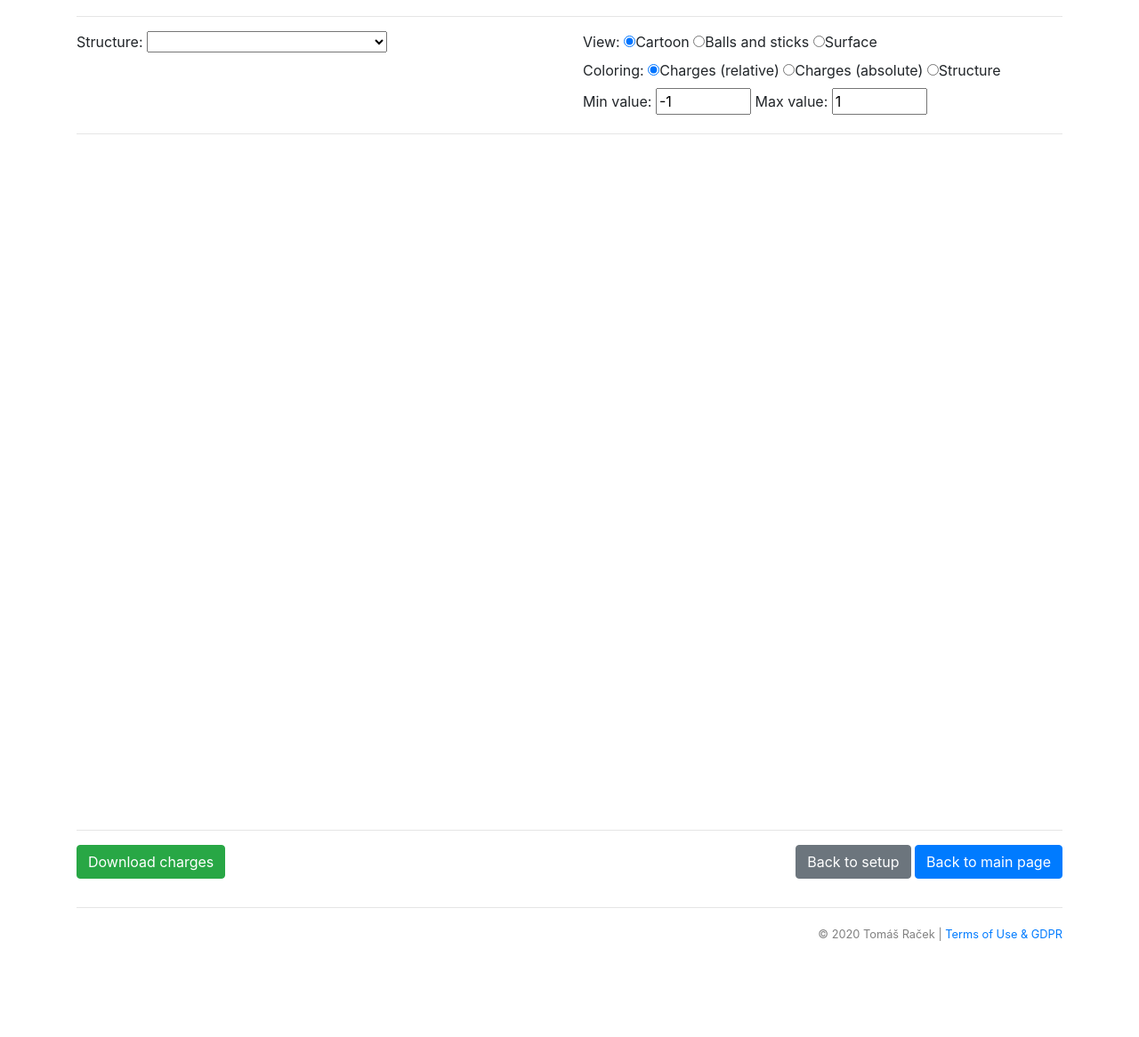
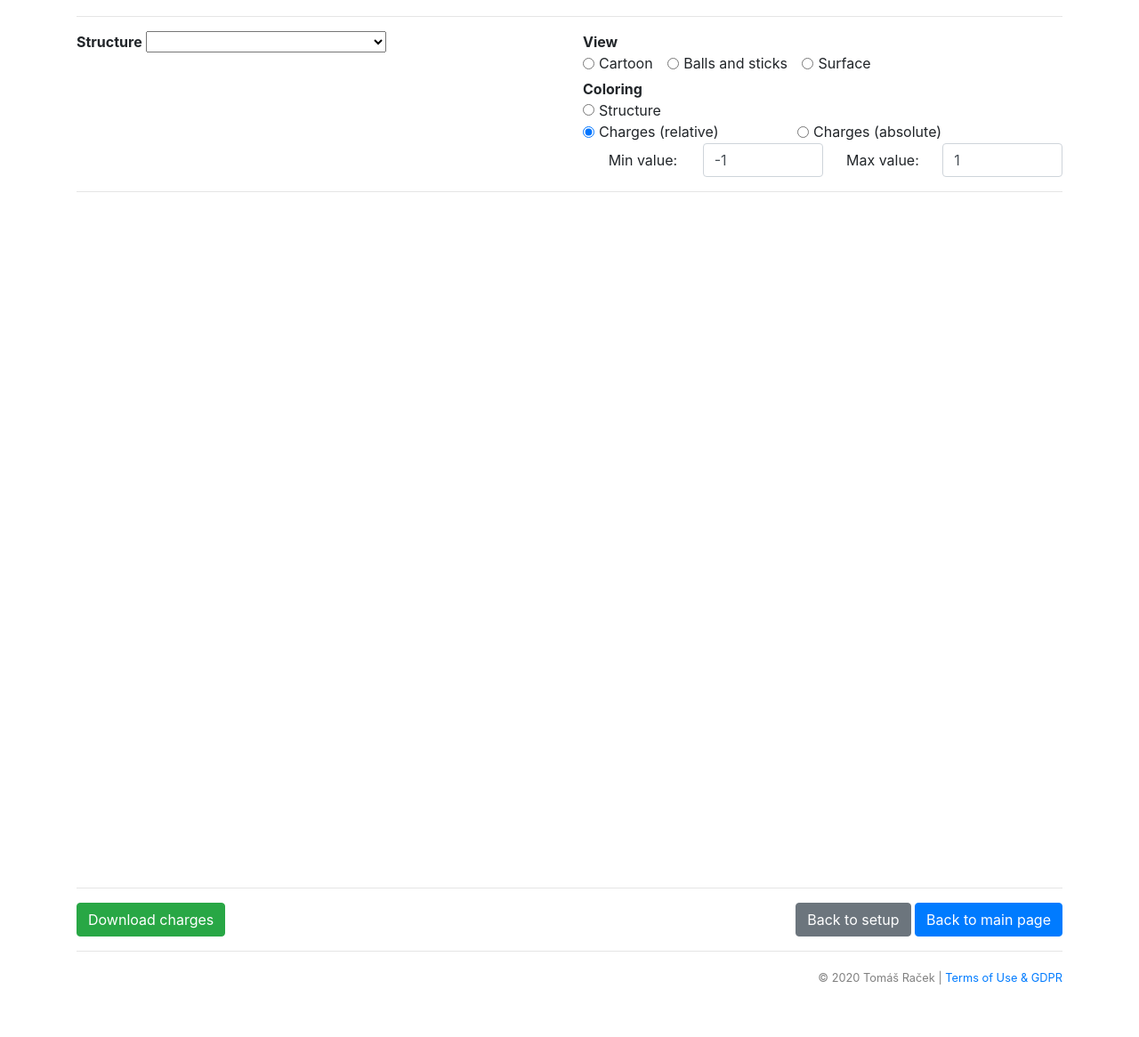
Before and after one commit to sb-ncbr/AtomicChargeCalculator2, a Flask app: template app/templates/results.html in a window 1280 px wide. Shown: the part 234-1400 px from the top of the page at 89% size. Before the commit the page ends 1292 px from the top, so only its background shows below. Run offline with Flask 2, Linux system fonts and the light colour scheme; the template is opened without the code that fills it, so the values that code supplies are empty; parts of the project's set-up code (start-up, migrations or seed data) failed here and were passed over; some libraries are stand-ins or nearby versions; some web fonts are replaced.

Commit message:
[www] Improve style of the form controls

```diff
--- a/app/templates/results.html
+++ b/app/templates/results.html
@@ -13,7 +13,8 @@
     <div class="container mt-5 p-3">
         <div class="row">
             <div class="col">
-            <h1 style="margin-bottom: 30px" class="font-weight-bold">Atomic Charge Calculator <span style="color: #28a745">II</span></h1>
+                <h1 style="margin-bottom: 30px" class="font-weight-bold">Atomic Charge Calculator <span
+                        style="color: #28a745">II</span></h1>
             </div>
         </div>
         <div class="row">
@@ -29,8 +30,8 @@
         </div>
         <hr>
         <div class="row">
-        <div class="col-12 col-md-6">
-            <label for="structure_select">Structure:</label>
+            <div class="form-group col-12 col-md-6">
+                <label class="font-weight-bold form-control-label" for="structure_select">Structure</label>
                 <select id="structure_select" name="structure_select" style="width:50%">
                     {% for k in structures %}
                         <option value="{{ k }}">{{ k.split(':')[1].strip() }}</option>
@@ -38,22 +39,57 @@
                 </select>
             </div>
             <div class="col-12 col-md-6">
-            View:
-            <label title="Cartoon representation" ><input type="radio" name="view" value="Cartoon" checked>Cartoon</label>
-            <label title="Balls and sticks representation"><input type="radio" name="view" value="Balls and sticks" >Balls and sticks</label>
-            <label title="Surface representation"><input type="radio" name="view" value="Surface" >Surface</label>
-            <br>
-            Coloring:
-            <label title="Use coloring based on the largest absolute charge value" ><input type="radio" name="colors" value="Relative" checked>Charges (relative)</label>
-            <label title="Use coloring based on the specified values below"><input type="radio" name="colors" value="Absolute" >Charges (absolute)</label>
-            <label title="Use coloring based on the structure"><input type="radio" name="colors" value="Structure" >Structure</label>
-            <br>
-            <label for="min_value">Min value:</label>
-            <input type="number" id="min_value" name="min_value" min="-5" max="5" step="0.1" value="-1">
-            <label for="max_value">Max value:</label>
-            <input type="number" id="max_value" name="max_value" min="-5" max="5" step="0.1" value="1">
+                <fieldset class="row form-group mb-1">
+                        <legend class="font-weight-bold col-form-label col-lg-2 col-md-3 pb-0 pt-0">View</legend>
+                        <div class="col">
+                            <div class="form-check form-check-inline" title="Cartoon representation">
+                                <input class="form-check-input" type="radio" name="view" id="view_cartoon"
+                                       value="Cartoon">
+                                <label class="form-check-label" for="view_cartoon">Cartoon</label>
                             </div>
-
+                            <div class="form-check form-check-inline" title="Balls and sticks representation">
+                                <input class="form-check-input" type="radio" name="view" id="view_bas"
+                                       value="Balls and sticks">
+                                <label class="form-check-label" for="view_bas">Balls and sticks</label>
+                            </div>
+                            <div class="form-check form-check-inline" title="Surface representation">
+                                <input class="form-check-input" type="radio" name="view" id="view_surface"
+                                       value="Surface">
+                                <label class="form-check-label" for="view_surface">Surface</label>
+                            </div>
+                        </div>
+                </fieldset>
+                <fieldset class="row form-group mb-0">
+                        <legend class="font-weight-bold col-form-label col-lg-2 col-md-3 pb-0 pt-0">Coloring</legend>
+                        <div class="col">
+                            <div class="form-check form-check-inline col" title="Use coloring based on the structure">
+                                <input class="form-check-input" type="radio" name="colors" id="colors_structure"
+                                       value="Structure">
+                                <label class="form-check-label" for="colors_structure">Structure</label>
+                            </div>
+                            <div class="form-check form-check-inline col-lg-5" title="Use coloring based on the largest absolute charge value">
+                                <input class="form-check-input" type="radio" name="colors" id="colors_relative"
+                                       value="Relative" checked>
+                                <label class="form-check-label" for="colors_relative">Charges (relative)</label>
+                            </div>
+                            <div class="form-check form-check-inline col-lg-5" title="Use coloring based on the specified values below">
+                                <input class="form-check-input" type="radio" name="colors" id="colors_absolute"
+                                       value="Absolute">
+                                <label class="form-check-label" for="colors_absolute">Charges (absolute)</label>
+                            </div>
+                            <div class="form-group form-inline mb-0">
+                                <label class="col-sm-6 col-lg-3 col-form-label" for="min_value">Min value:</label>
+                                <input class="col-sm-6 col-lg-3 form-control" type="number" id="min_value"
+                                       name="min_value"
+                                       min="-5" max="5" step="0.1" value="-1">
+                                <label class="col-sm-6 col-lg-3 col-form-label" for="max_value">Max value:</label>
+                                <input class="col-sm-6 col-lg-3 form-control" type="number" id="max_value"
+                                       name="max_value"
+                                       min="-5" max="5" step="0.1" value="1">
+                            </div>
+                        </div>
+                </fieldset>
+            </div>
         </div>
         <hr>
 
@@ -67,13 +103,15 @@
         <hr>
 
         <div class="row">
-        <div class="col-12 col-md-6 pb-3">
-            <a href="{{ url_for('download_charges', r=comp_id) }}" class="btn btn-success" id="download">Download charges</a>
+            <div class="col-12 col-md-6">
+                <a href="{{ url_for('download_charges', r=comp_id) }}" class="btn btn-success" id="download">Download
+                    charges</a>
                 {% if logs %}
-                <a href="{{ url_for('get_logs', r=comp_id) }}" class="btn btn-warning" download="log.txt">Download logs</a>
+                    <a href="{{ url_for('get_logs', r=comp_id) }}" class="btn btn-warning" download="log.txt">Download
+                        logs</a>
                 {% endif %}
             </div>
-        <div class="col-12 col-md-6 text-md-right pb-3">
+            <div class="col-12 col-md-6 text-md-right">
                 <a href="{{ url_for('setup', r=comp_id) }}" class="btn btn-secondary">Back to setup</a>
                 <a href="{{ url_for('main_site') }}" class="btn btn-primary">Back to main page</a>
             </div>
```
Lines whose indentation alone changed are shown as unchanged.
